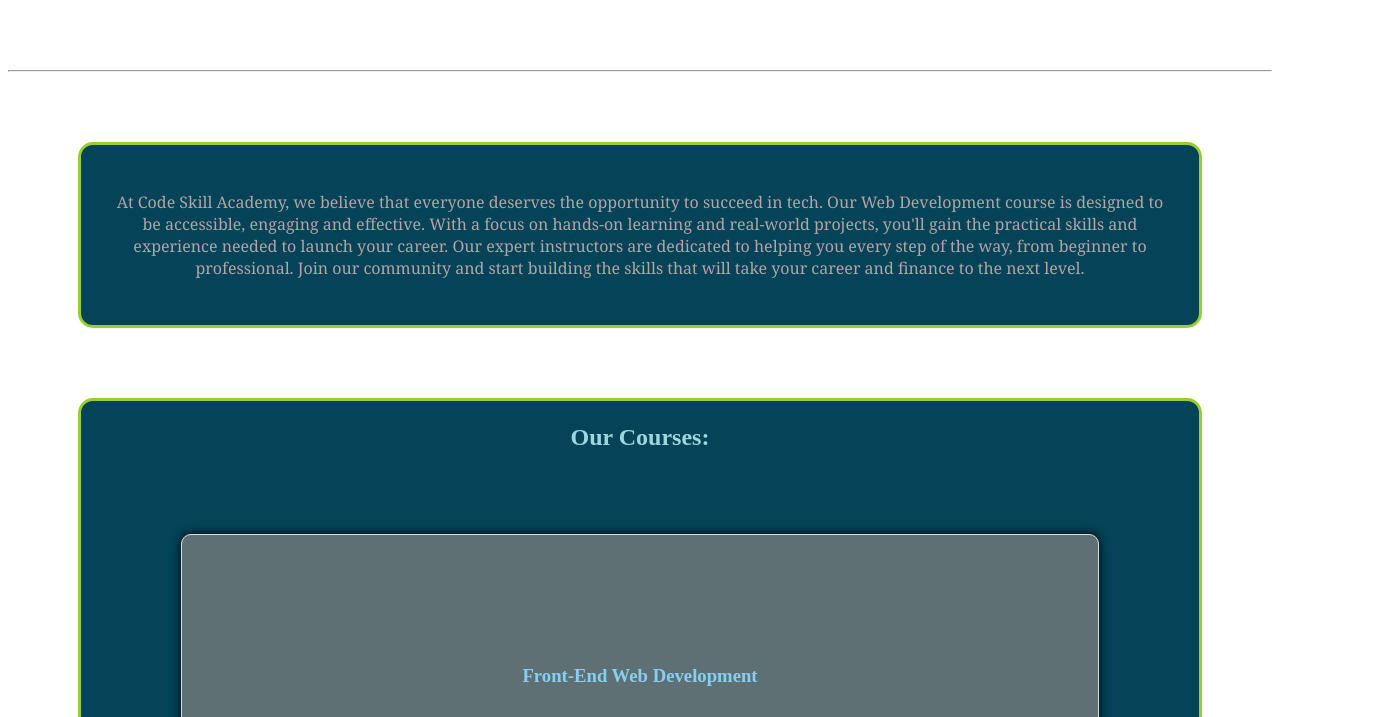
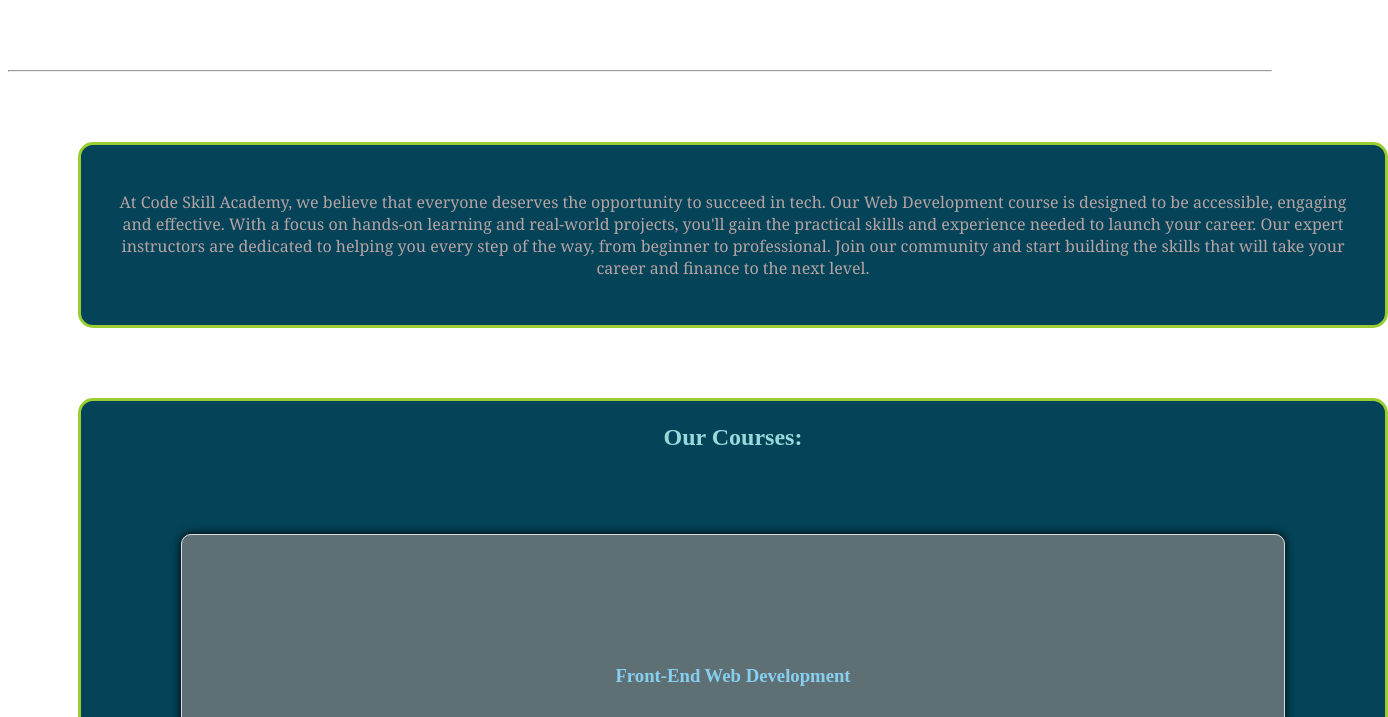
Before and after one commit to kevinmagnus/Code-Skill-Academy, a website: page public/Home.html in a window 1280 px wide. Shown: the part 221-938 px from the top of the page, 1388 px wide, since content can reach past the window. Drawn offline with Linux system fonts and the light colour scheme.

Commit message:
version 3

```diff
--- a/package.json
+++ b/package.json
@@ -5,8 +5,7 @@
   "type": "module",
 
   "scripts": {
-    "test": "echo \"Error: no test specified\" && exit 1",
-    "dev": "node --watch server.js"
+    "test": "echo \"Error: no test specified\" && exit 1"
   },
   "keywords": [],
   "author": "Chigemezu Emmanuel",
--- a/public/Stylesheet/style1.css
+++ b/public/Stylesheet/style1.css
@@ -20,7 +20,7 @@
     border-radius: 15px 15px 15px 15px;
     background-color:  rgb(4, 67, 88);
     margin: 70px;
-    width : auto;
+    width : 100%;
     padding: 20px;
     text-align: center;
 
```
